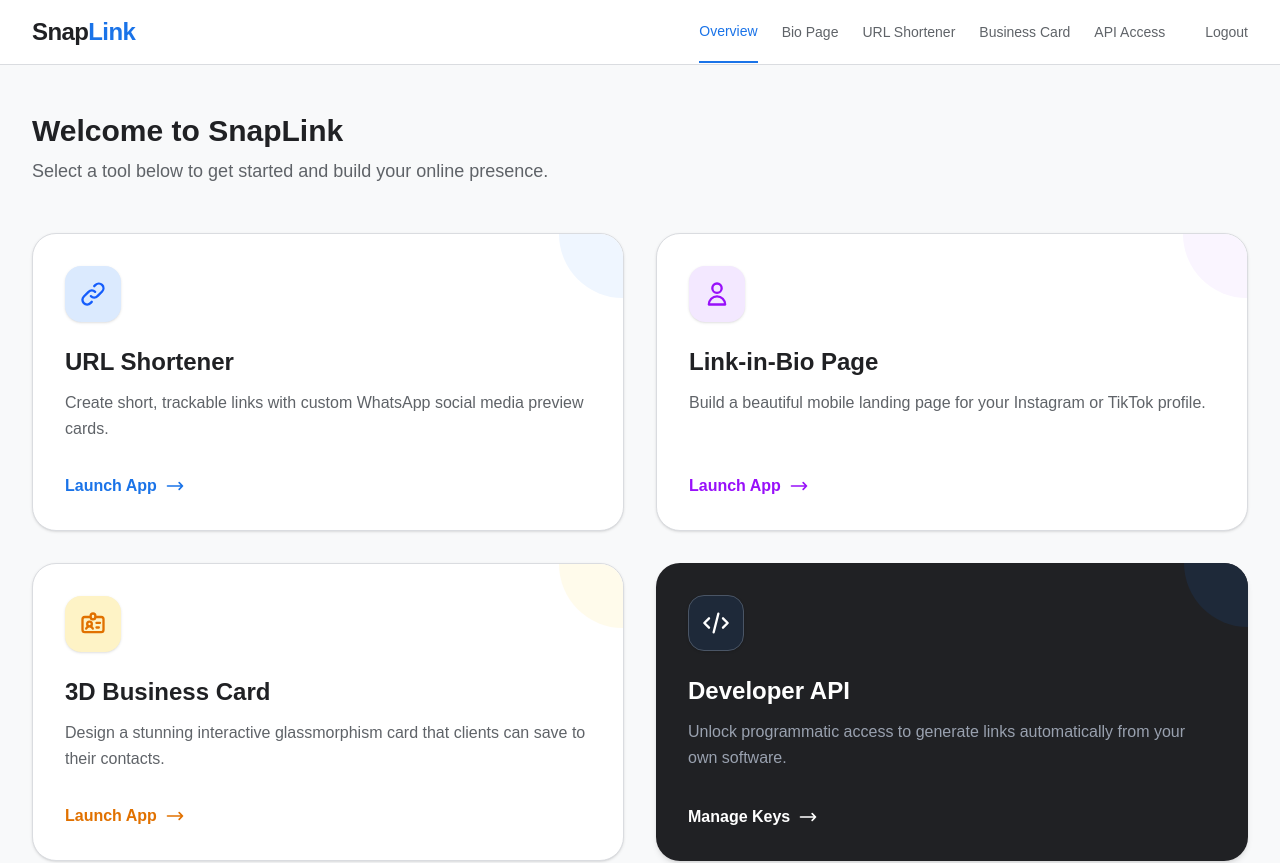
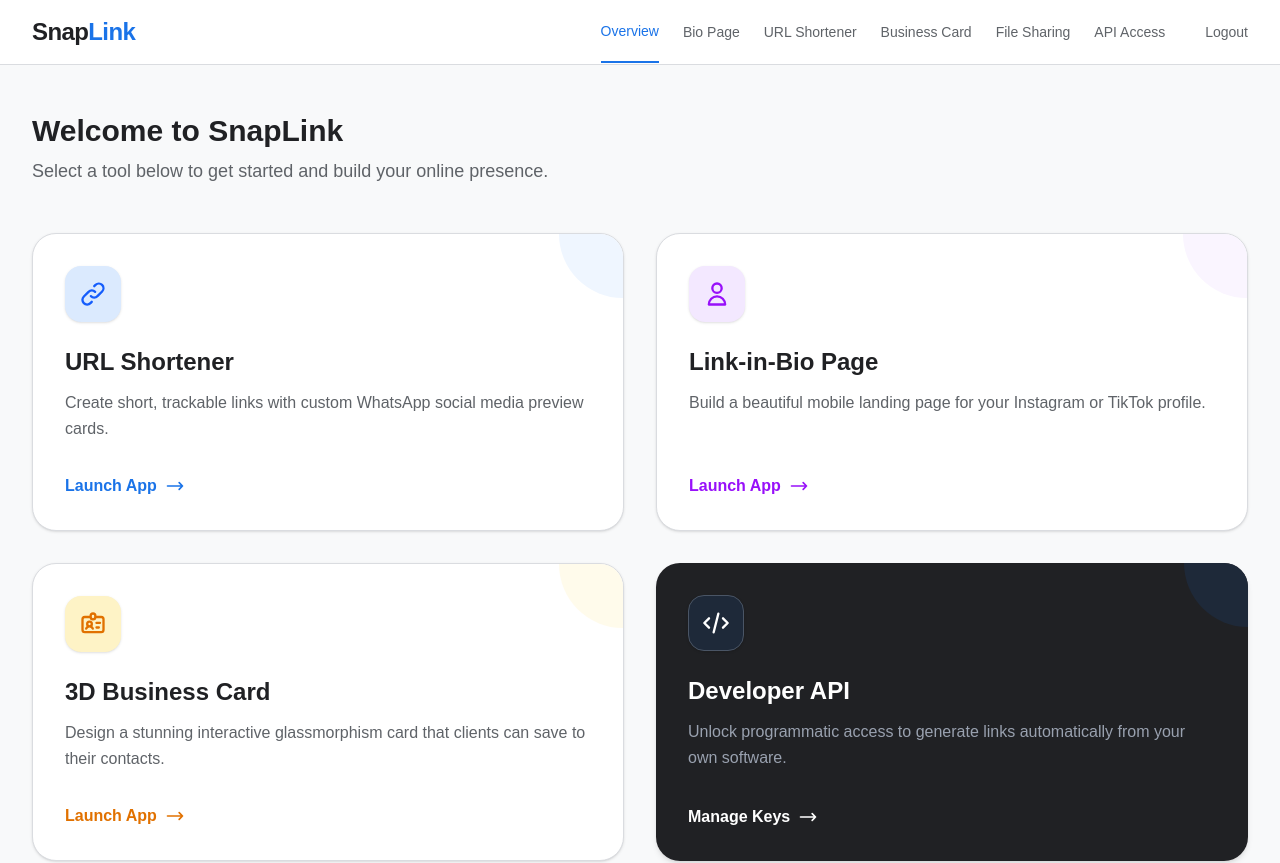
Before and after one commit to dhyey0904/snaplink, a Next.js app in the folder frontend/: page /dashboard in a window 1280 px wide. Shown: the top 863 px of the page. Built offline with nearby package versions, Linux system fonts and the light colour scheme; sample sign-in values are in the browser's storage.

Commit message:
fix: Add missing File Sharing link to Overview navbar

```diff
--- a/frontend/src/app/dashboard/page.tsx
+++ b/frontend/src/app/dashboard/page.tsx
@@ -43,6 +43,9 @@ export default function DashboardOverview() {
               </Link>
               <Link href="/dashboard/vcard" className="text-sm font-medium text-[#5f6368] hover:text-[#202124] transition-colors py-5">
                 Business Card
+              </Link>
+              <Link href="/dashboard/files" className="text-sm font-medium text-[#5f6368] hover:text-[#202124] transition-colors py-5">
+                File Sharing
               </Link>
               <Link href="/dashboard/api" className="text-sm font-medium text-[#5f6368] hover:text-[#202124] transition-colors py-5">
                 API Access
```
